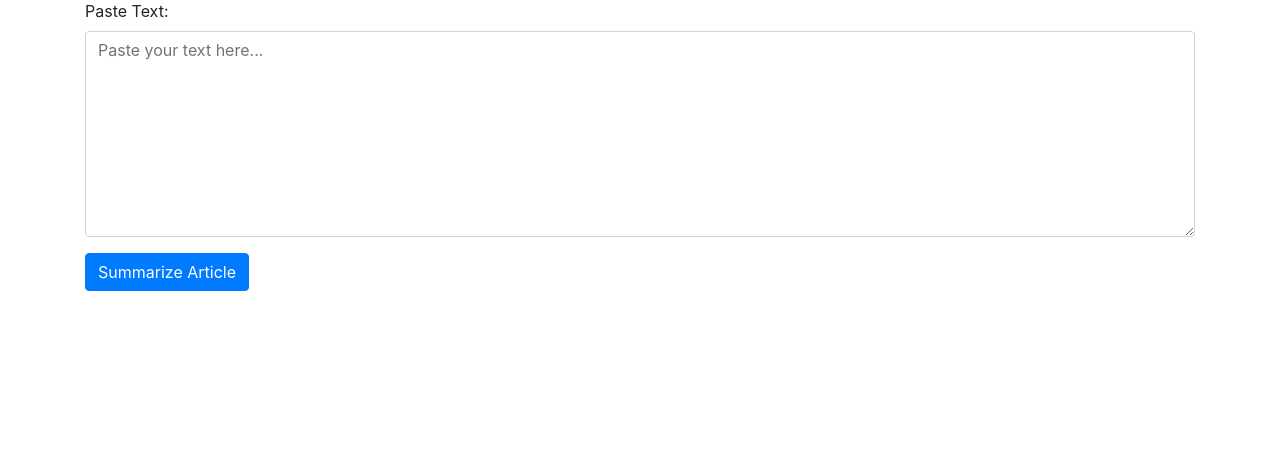
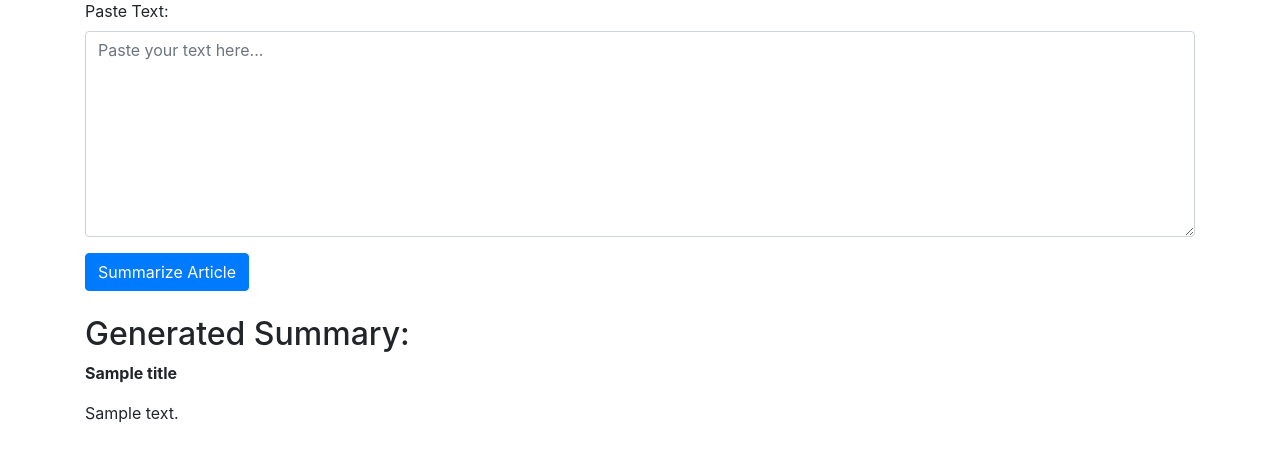
Before and after one commit to Krishnaa-tech/NLP_research, a Django app: template doc_talk/templates/main/summarize.html in a window 1280 px wide. Shown: the part 121-583 px from the top of the page. Run offline with Django 4.2, Linux system fonts and the light colour scheme; the template is opened without the code that fills it: most values are stand-ins (such as "Sample title", 1, 10 or a date in 2020); some libraries are stand-ins or nearby versions.

Commit message:
hope to get something

```diff
--- a/doc_talk/main/urls.py
+++ b/doc_talk/main/urls.py
@@ -9,4 +9,5 @@ urlpatterns = [
     path("upload_doc",views.document , name = "doc-upload"),
     path("ner",views.underline_words , name = "word-underline"),
     path('main/generate_summary/', views.generate_summary, name='generate_summary'),
+    path('summary_ner', views.generate_summary, name='generate_summary_ner'),
 ]
--- a/doc_talk/main/views.py
+++ b/doc_talk/main/views.py
@@ -70,16 +70,13 @@ def calculate_rouge(reference, hypothesis):
     scores = scorer.score(reference, hypothesis)
     return scores
 
-def summarize_article(request):
+def summarize_for_ner(request):
     if request.method == 'POST':
         file_content = request.POST.get('file_content', '')
 
         # Extract the first four words as the title
         title_words = file_content.split()[:4]
         title = ' '.join(title_words)
-
-        # # Create a new Article instance
-        # article = Article.objects.create(title=title, content=file_content)
 
         # Generate the summary using the function
         summary = utils.generate_summary(file_content)
--- a/doc_talk/templates/main/summarize.html
+++ b/doc_talk/templates/main/summarize.html
@@ -10,7 +10,7 @@
 <body class="container mt-5">
     <h1 class="mb-4">Article Summary</h1>
 
-    <form id="textForm" method="POST" action="{% url 'summary' %}" enctype="multipart/form-data">
+    <form id="textForm" method="POST" action="{% url 'generate_summary_ner' %}" enctype="multipart/form-data">
         {% csrf_token %}
         <div class="form-group">
             <label for="textContent">Paste Text:</label>
@@ -19,6 +19,14 @@
         <button type="submit" class="btn btn-primary">Summarize Article</button>
     </form>
 
+    {% if title %}
+    <div class="mt-4">
+        <h2>Generated Summary:</h2>
+        <p><strong>{{ title }}</strong></p>
+        <p>{{ summary }}</p>
+    </div>
+    {% endif %}
+
     <!-- Add Bootstrap JS and jQuery (adjust the paths if needed) -->
     <script src="https://code.jquery.com/jquery-3.5.1.slim.min.js"></script>
     <script src="https://cdn.jsdelivr.net/npm/@popperjs/core@2.10.2/dist/umd/popper.min.js"></script>
```
